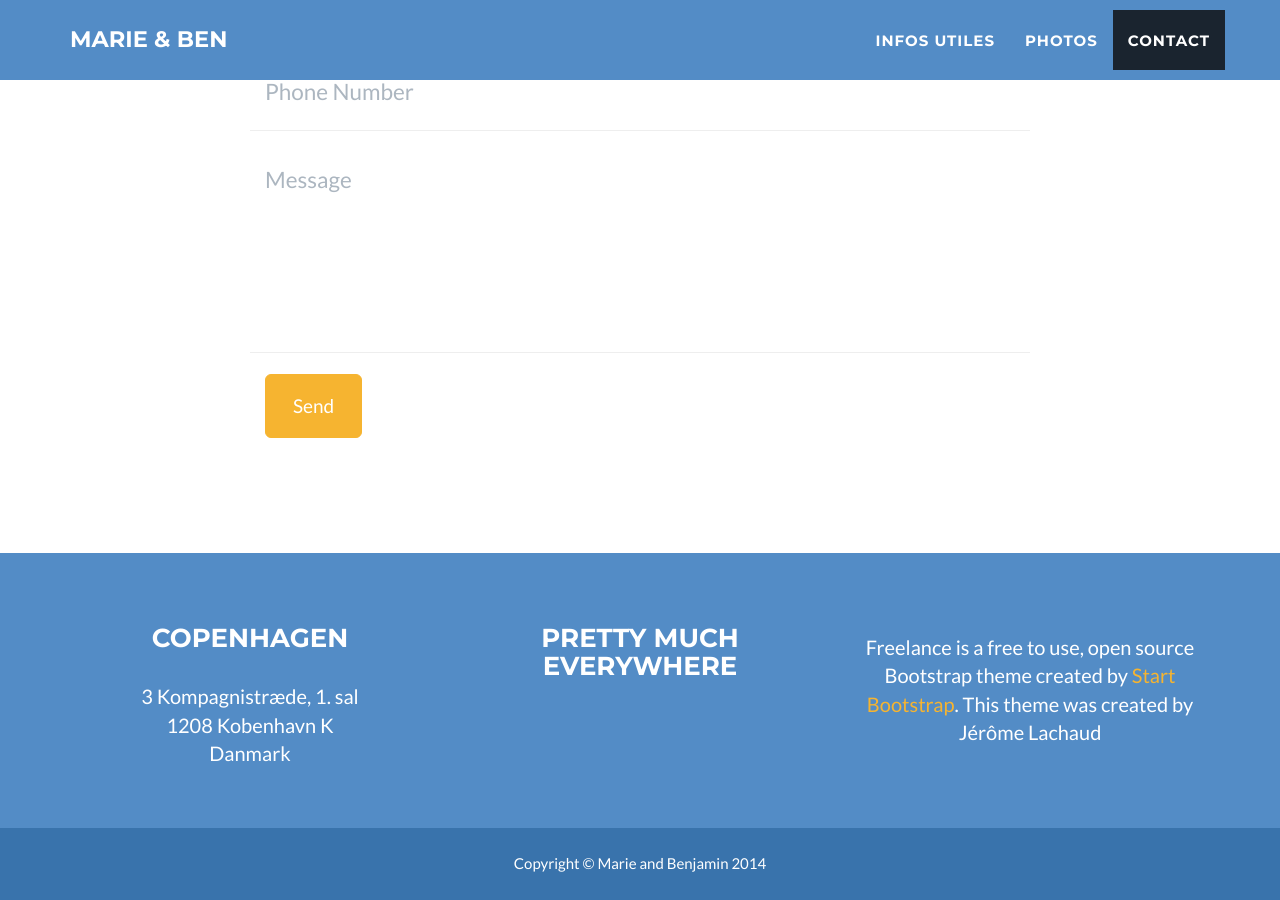
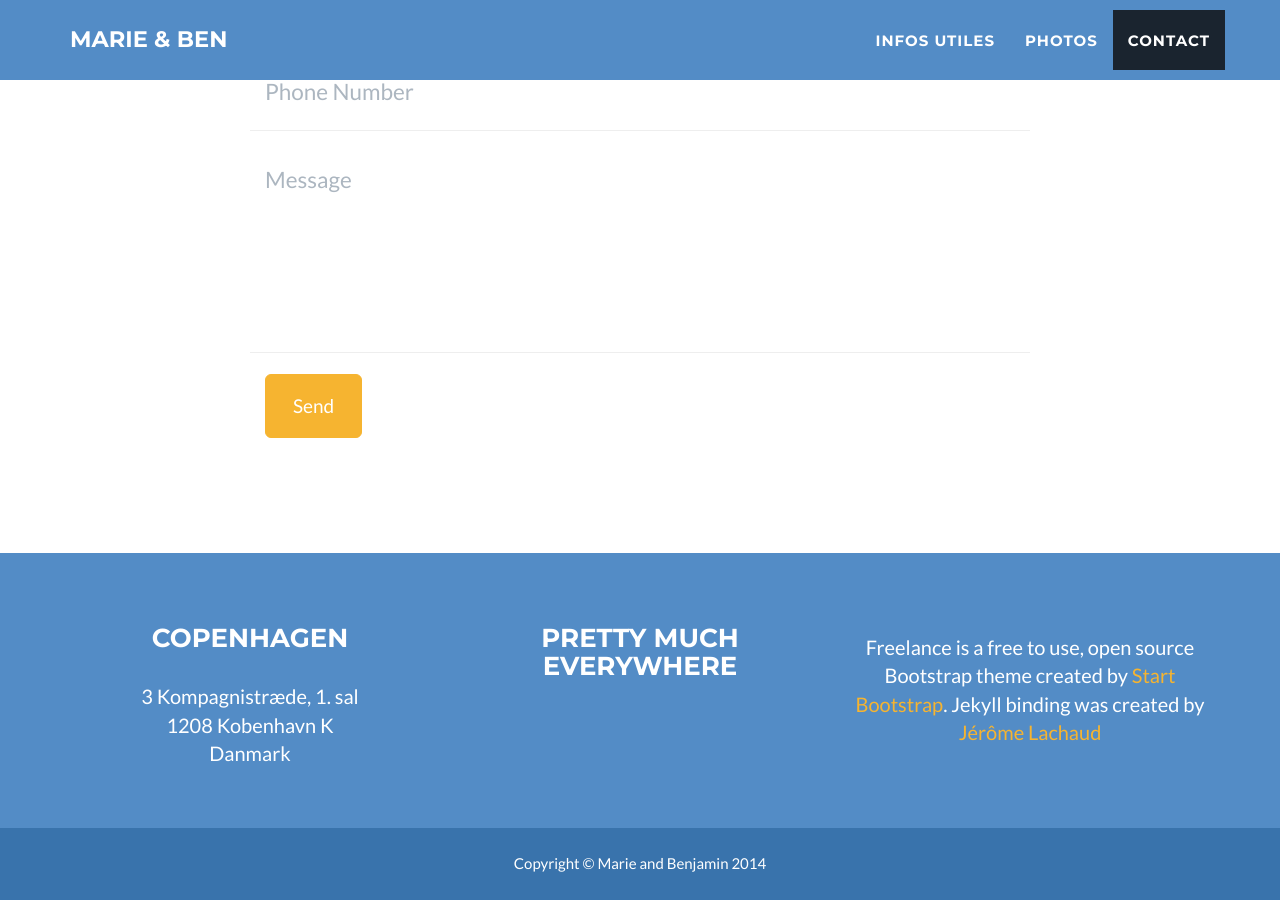
Before and after one commit to mariebenjamin/mariebenjamin.github.io, a Jekyll site: the page built from index.html, in a window 1280 px wide and 900 px high, scrolled down 3603 px. Built offline with Jekyll 4.4.1, drawn with Linux system fonts in a browser that asks for light colours; some of the changed text lies outside the part shown.

Commit message:
minor adjustments

```diff
--- a/_config.yml
+++ b/_config.yml
@@ -23,7 +23,7 @@
   - line: Danmark
 
 # Credits content
-credits: 'Freelance is a free to use, open source Bootstrap theme created by <a href="http://startbootstrap.com">Start Bootstrap</a>. This theme was created by Jérôme Lachaud'
+credits: 'Freelance is a free to use, open source Bootstrap theme created by <a href="http://startbootstrap.com">Start Bootstrap</a>. Jekyll binding was created by <a href="https://github.com/jeromelachaud">Jérôme Lachaud</a>'
 
 ...
 defaults:
--- a/_includes/header.html
+++ b/_includes/header.html
@@ -43,7 +43,7 @@
                     <div class="intro-text">
                         <span class="name">{{ site.title }}</span>
                         <hr class="star-light">
-                        <span class="skills">Marie et Ben - 6 Juin 2015</span>
+                        <span class="skills">6 Juin 2015 - Quinéville</span>
                     </div>
                 </div>
             </div>
--- a/_includes/modals.html
+++ b/_includes/modals.html
@@ -16,6 +16,7 @@
                             <hr class="star-primary">
                             <img src="img/portfolio/{{ post.img }}" class="img-responsive img-centered" alt="{{ post.alt }}">
                             <p>{{ post.description }}</p>
+                            <hr class="star-light">
                             <p>{{ post.content }}<p>
                             <ul class="list-inline item-details">
                                 <li>Client:
```
